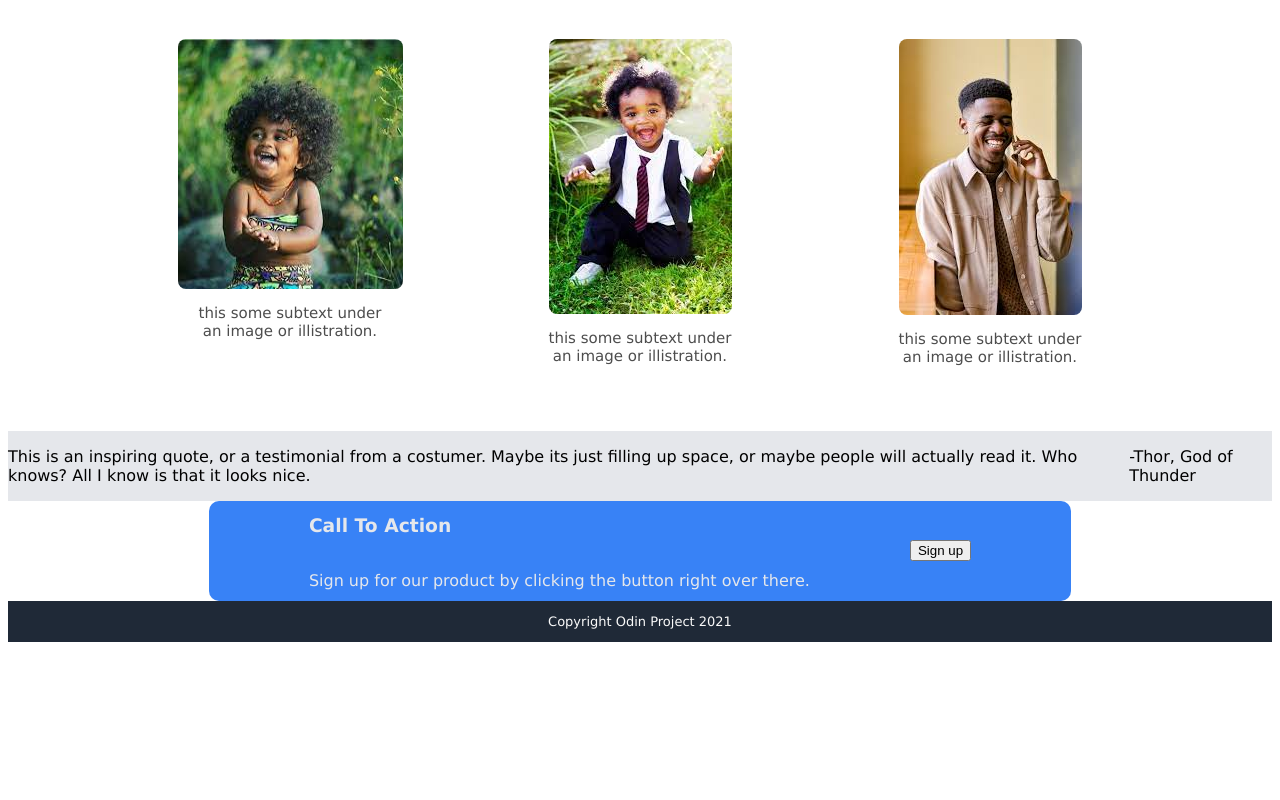
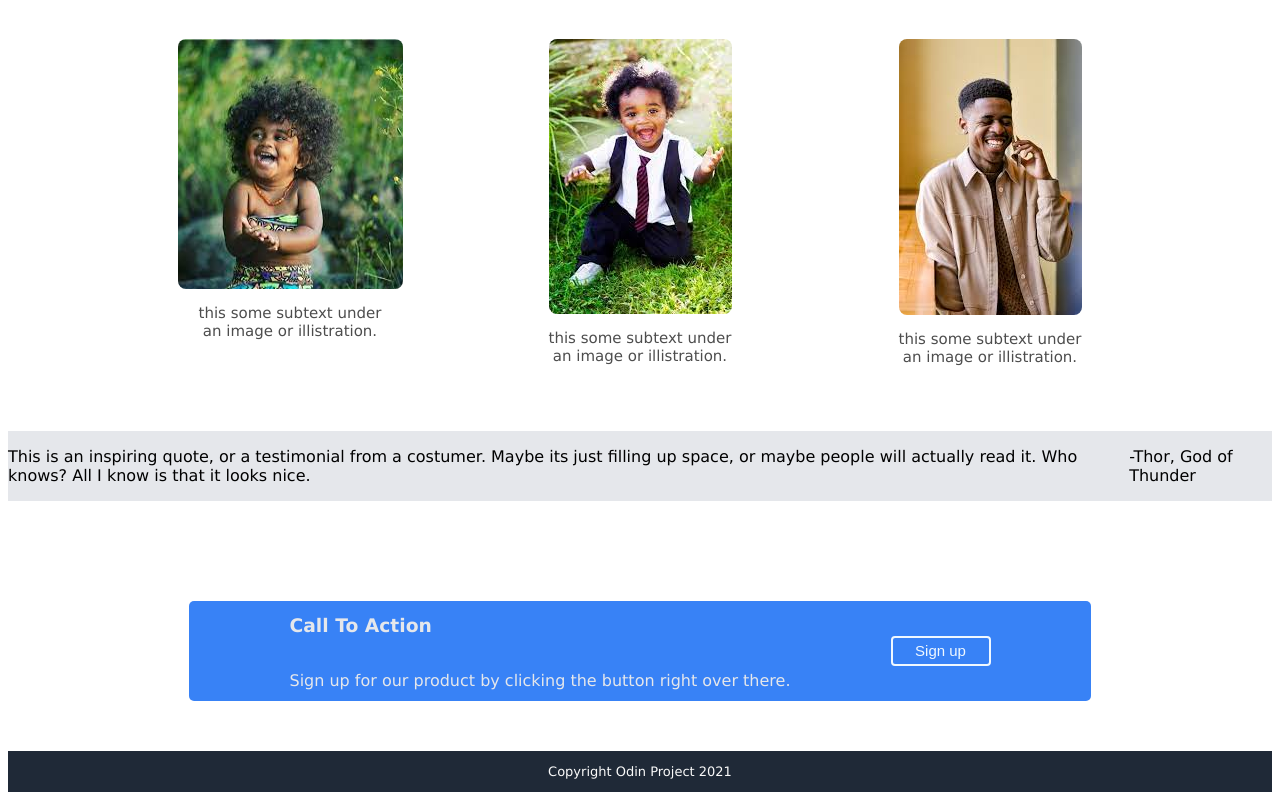
Before and after one commit to Shemuel-bot/landing-page, a plain HTML site: page index.html in a window 1280 px wide. Shown: the part 439-1239 px from the top of the page. Before the commit the page ends 1089 px from the top, so only its background shows below. Drawn offline with Linux system fonts and the light colour scheme.

Commit message:
styled the sign up button and expanded the section

```diff
--- a/style.css
+++ b/style.css
@@ -58,11 +58,13 @@ img{
 
 }
 .call-to-action{
+    margin-top: 100px;
+    margin-bottom: 50px;
     display: flex;
     justify-content: center;
     align-items: center;
     height: 100px;
-    border-radius: 10px;
+    border-radius: 5px;
     color: #E5E7EB;
     background: #3882F6;
     padding-left: 100px;
@@ -70,7 +72,13 @@ img{
 }
 
 .sign-up-button{
-
+    background-color: #3882F6;
+    border: 2px solid;
+    width: 100px;
+    height: 30px;
+    border-radius: 4px;
+    font-size: 15px;
+    color: aliceblue;
 }
 
 .action-call{
```
